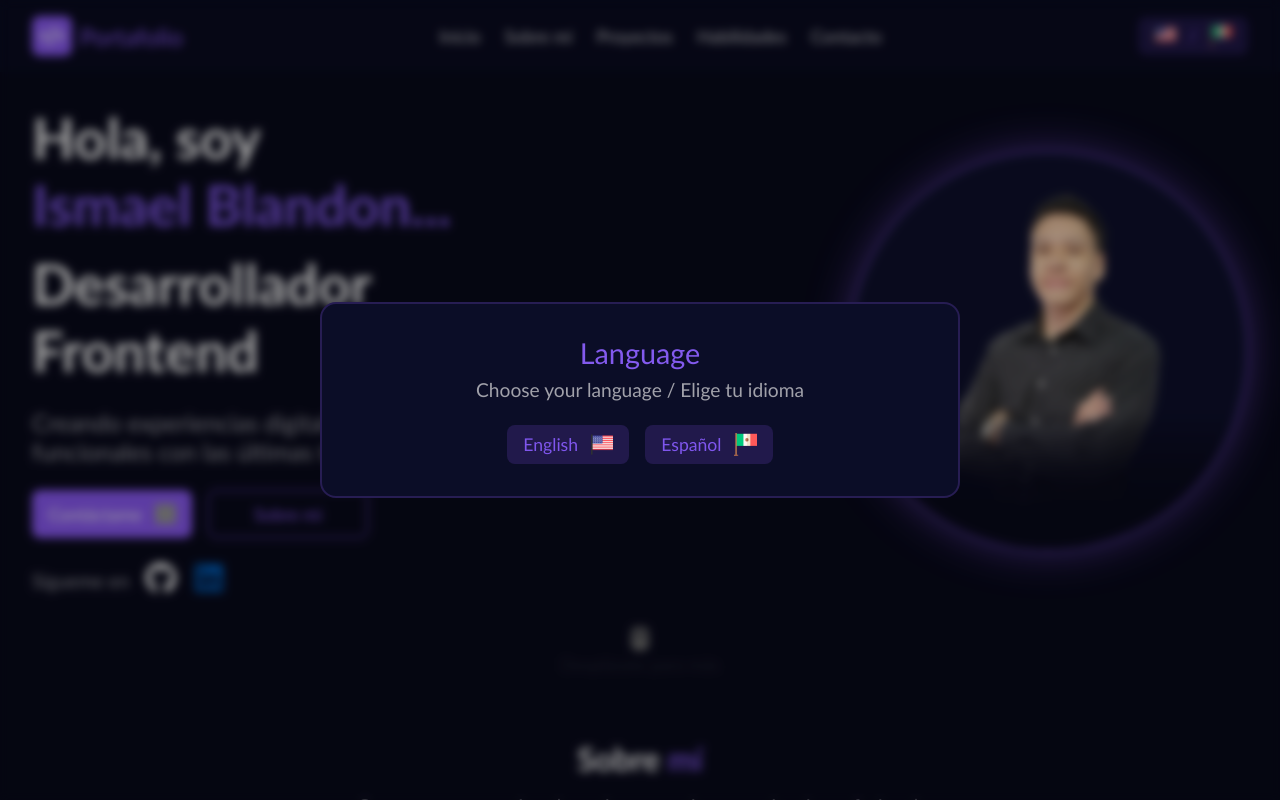
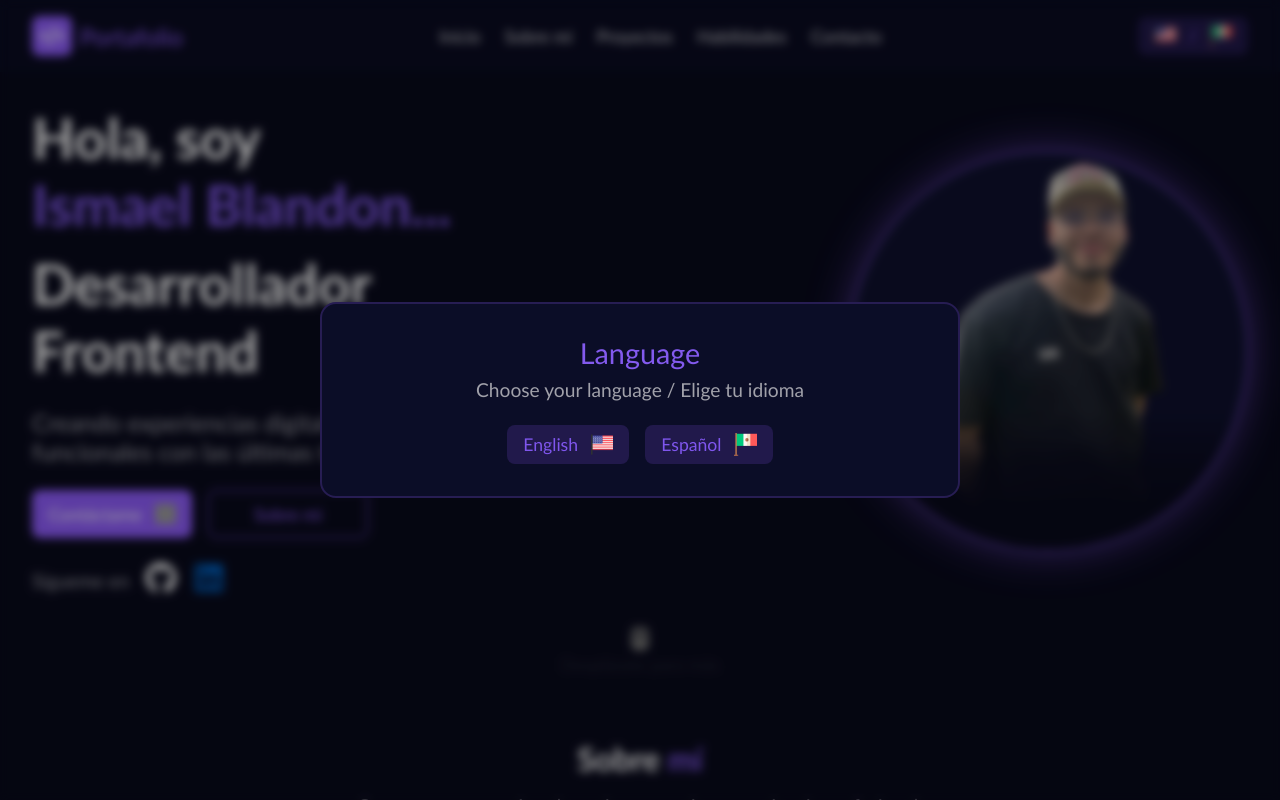
Before and after one commit to IsmaelBM-best/portafolio_oficial, a Vue app: page / in a window 1280 px wide. Shown: the top 800 px of the page. Built offline with nearby package versions, Linux system fonts and the light colour scheme; grey boxes are pictures that could not be loaded.

Commit message:
Feat: Change my image of presentation

```diff
--- a/src/components/StartBriefcase.vue
+++ b/src/components/StartBriefcase.vue
@@ -45,7 +45,7 @@ const content = computed(() => props.isSpanish ? es.start_briefcase : en.start_b
                 </div>
             </div>
             <div class="my_image_container">
-                <img src="./../assets/me_transparent.png" alt="">
+                <img src="./../assets/yop.png" alt="">
             </div>
         </div>
         <div class="mouse_animation">
```
Also changed, not shown: src/assets/yop.png (added).
